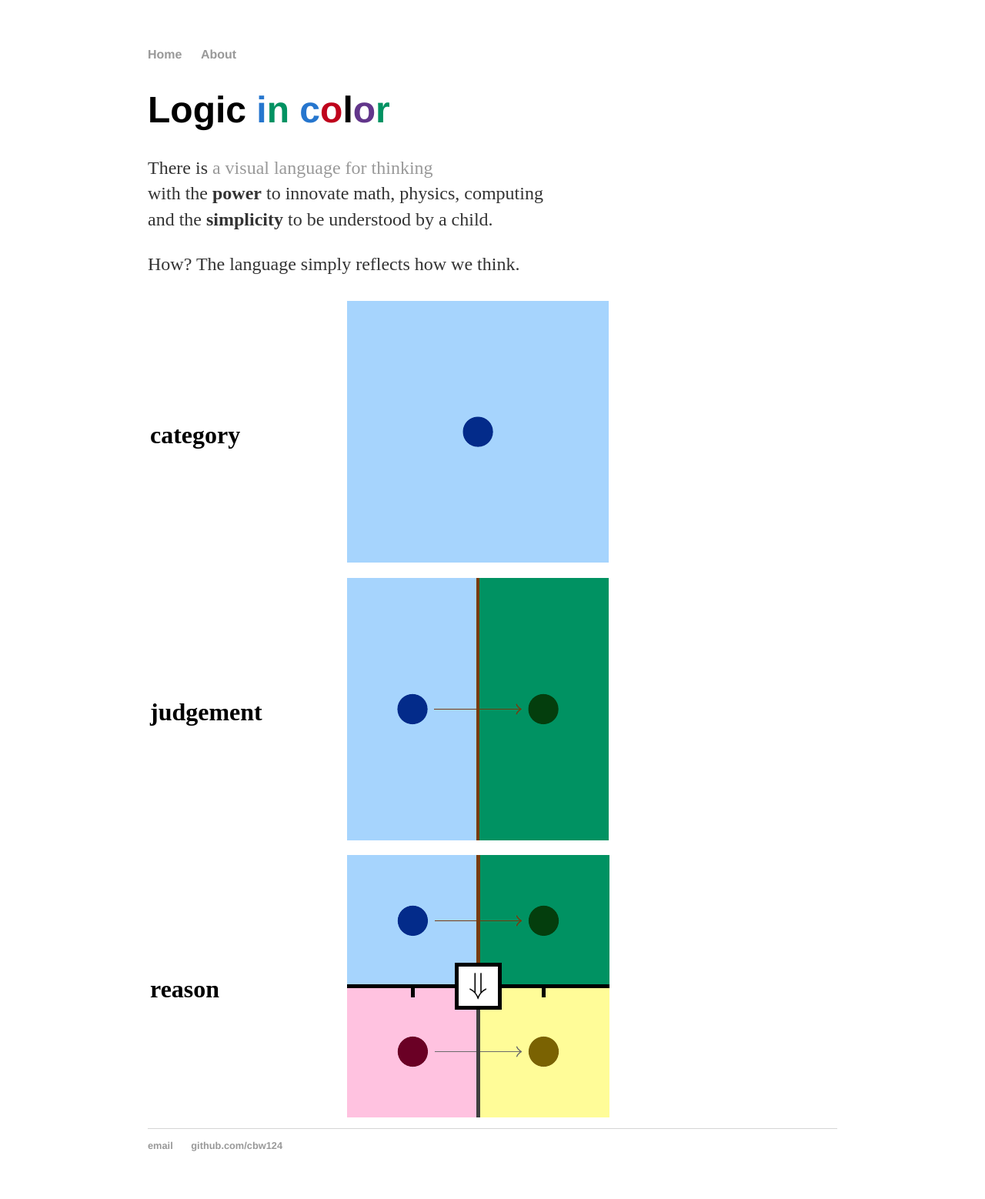
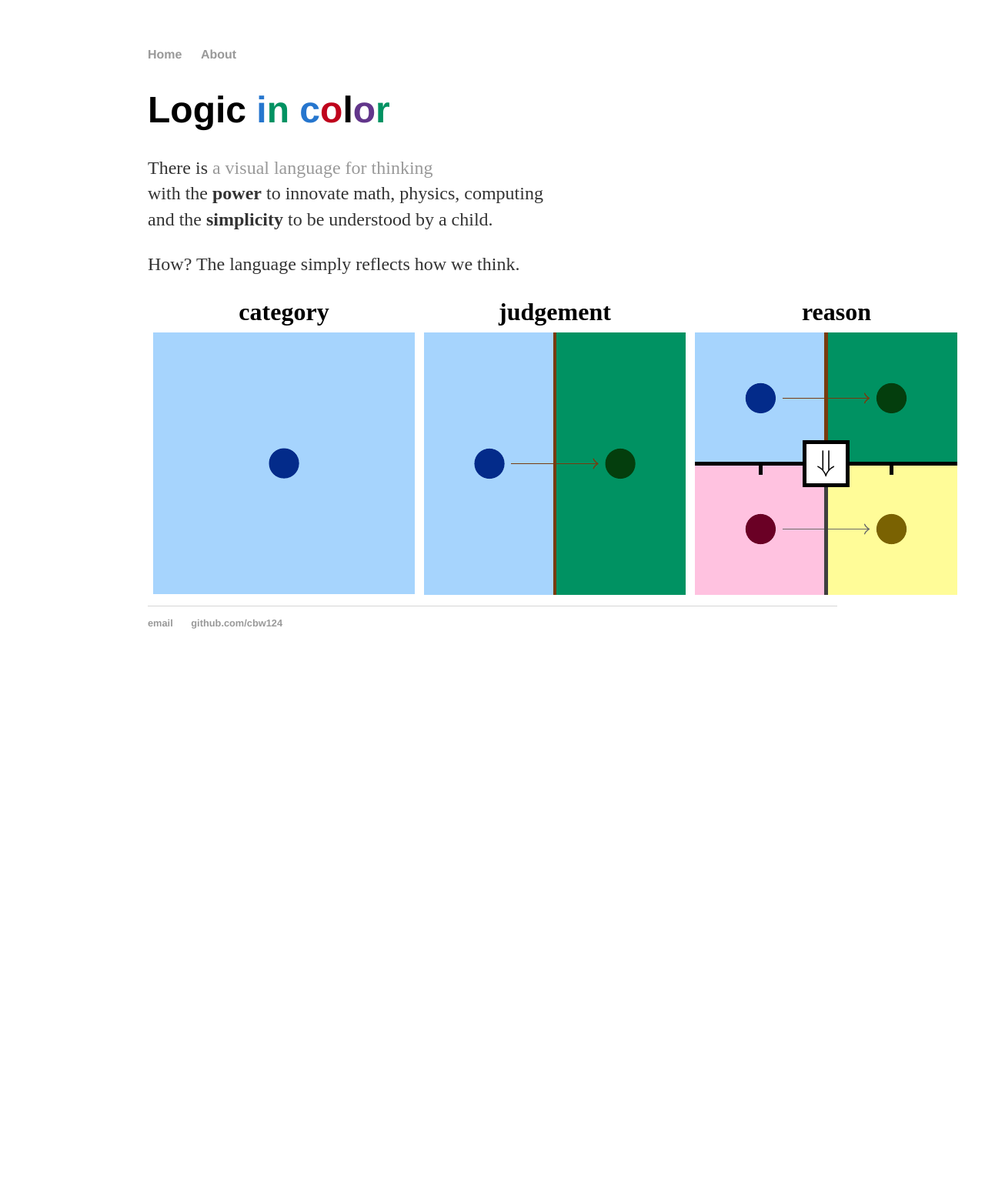
Before and after one commit to cbw124/cbw124.github.io, a Jekyll site: the page index.html, which Jekyll copies as it is, in a window 1280 px wide. Shown: the whole page at 77% size. Built offline with Jekyll 4.4.1, drawn with Linux system fonts in a browser that asks for light colours; after the commit the page ends 900 px from its top, so only the background shows below that.

Commit message:
making moves

```diff
--- a/index.html
+++ b/index.html
@@ -30,17 +30,15 @@
               How? The language simply reflects how we think.
             </p>
 
-            <table style="width:100%; font-size:200%">
+            <table style="width:100%; font-size:200%; text-align: center">
                 <tr>
                   <td><b>category</b></td>
-                  <td><img src="images/ex-color.png"></td>
+                  <td><b>judgement</b></td>
+                  <td><b>reason</b></td>
                   </tr>
                 <tr>
-                  <td><b>judgement</b></td>
+                  <td><img src="images/ex-color.png"></td>
                   <td><img src="images/ex-string.png"></td>
-                  </tr>
-                <tr>
-                  <td><b>reason</b></td>
                   <td><img src="images/ex-bead.png"></td>
                   </tr>
                 </table>
```
Also changed, not shown: 2 other files.
